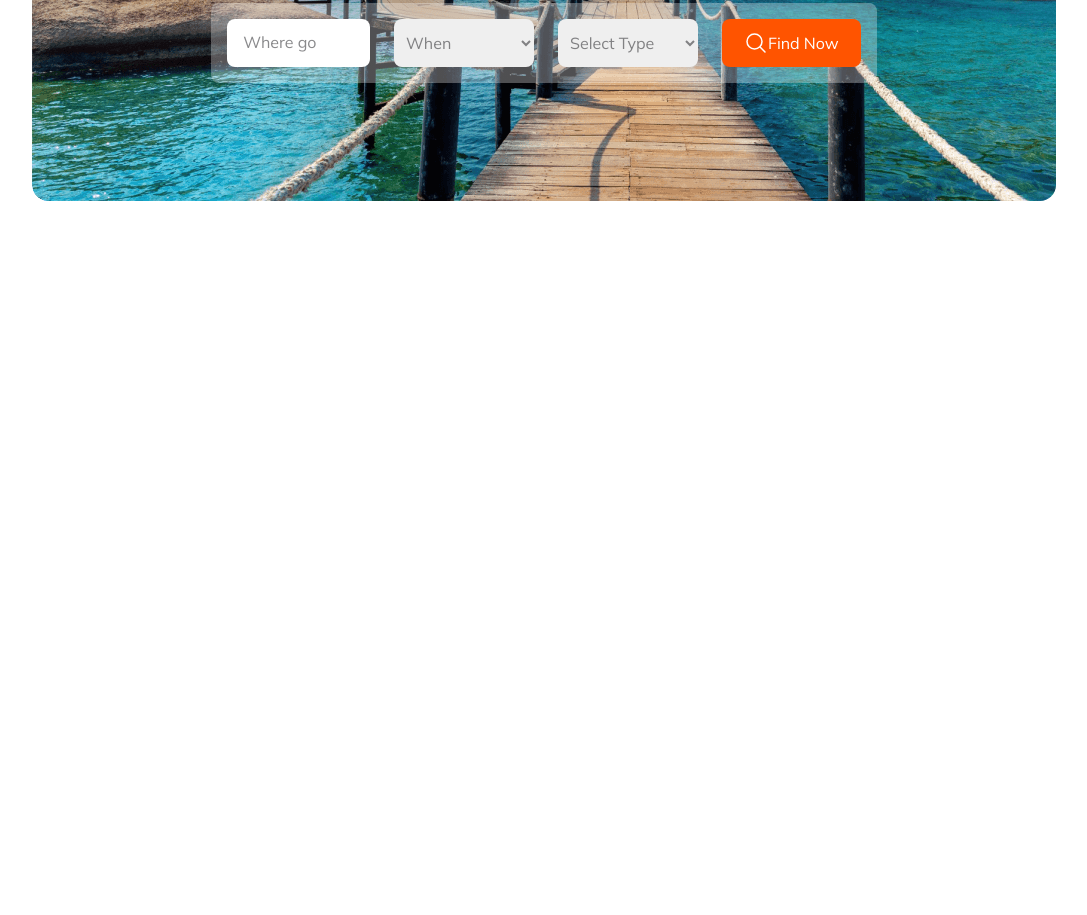
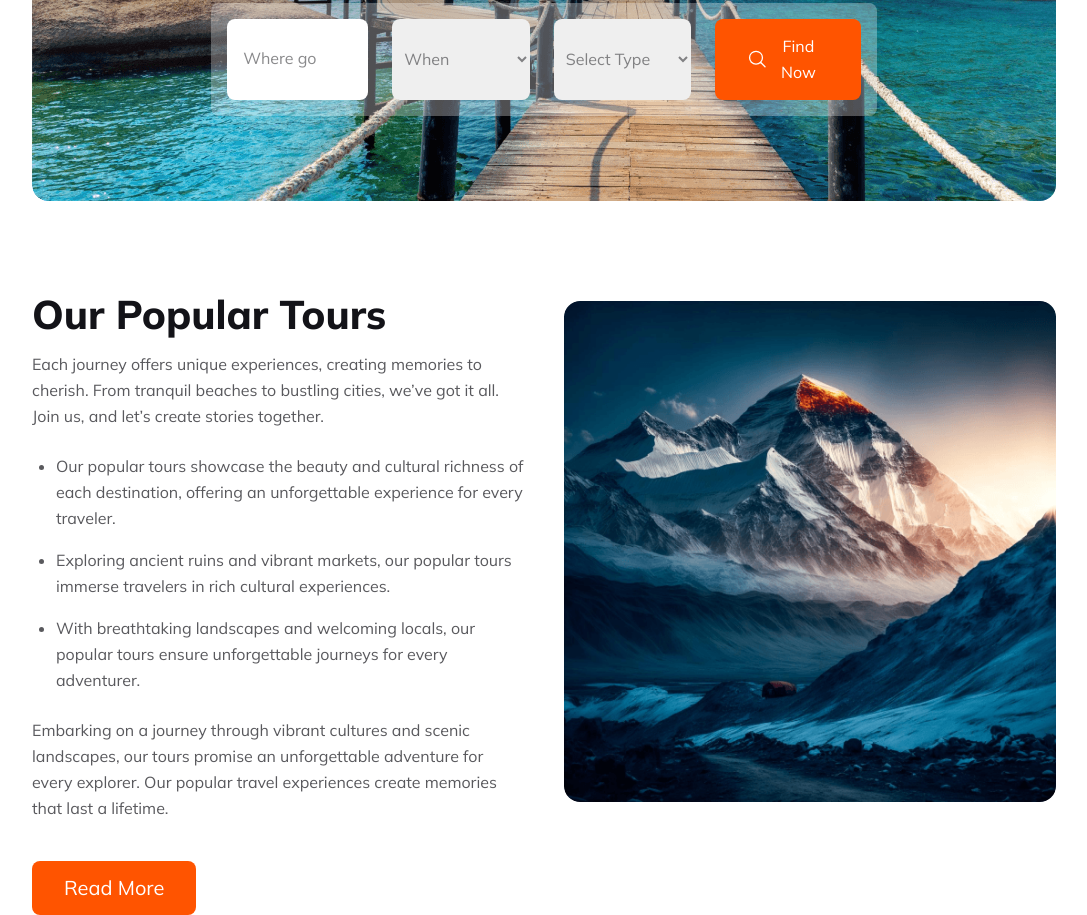
Before and after one commit to ay0-0n/b9-a2, a plain HTML site: page index.html in a window 1280 px wide. Shown: the part 447-1362 px from the top of the page, without its empty margins (96-1183 px from the left). Before the commit the page ends 800 px from the top, so only its background shows below. Drawn offline with Linux system fonts and the light colour scheme.

Commit message:
popular section

```diff
--- a/index.html
+++ b/index.html
@@ -56,7 +56,22 @@
         </section>
 
         <!--PopularTours -->
-
+        <section class="popular">
+            <div class="popular-b1">
+                <h3>Our Popular Tours</h3>
+                <p>Each journey offers unique experiences, creating memories to cherish. From tranquil beaches to bustling cities, we’ve got it all. Join us, and let’s create stories together.</p>
+                <ul>
+                    <li>Our popular tours showcase the beauty and cultural richness of each destination, offering an unforgettable experience for every traveler.</li>
+                    <li>Exploring ancient ruins and vibrant markets, our popular tours immerse travelers in rich cultural experiences.</li>
+                    <li>With breathtaking landscapes and welcoming locals, our popular tours ensure unforgettable journeys for every adventurer.</li>
+                </ul>
+                <p class="popular-p2">Embarking on a journey through vibrant cultures and scenic landscapes, our tours promise an unforgettable adventure for every explorer. Our popular travel experiences create memories that last a lifetime.</p>
+                <button class="btn-primary">Read More</button>
+            </div>
+            <div class="popular-b2">
+                <img src="Images/Rectangle 4.png" alt="">
+            </div>
+        </section>
         <!--Destination -->
         <!--WhyChooseUs -->
         <!--Deals&Discounts -->
--- a/styles/style.css
+++ b/styles/style.css
@@ -28,7 +28,7 @@ header, main{
     color: #FFF;
     font-size: 1.25rem;
     text-align: center;
-
+    padding: 0.9rem 2rem ;
 }
 /* header */
 header{
@@ -143,8 +143,46 @@ header svg{
     margin: 0;
 }
 
+
 /*PopularTours */
+.popular{
+    display: flex;
+    margin-top: 6.25rem;
+    justify-content: space-between;
+}
 
+.popular-b1{
+    width: 48%;
+    color: var(--p-fst);
+    font-size: 1rem;
+    font-weight: 400;
+    line-height: 1.625rem;
+}
+.popular-b1 h3{
+    color: var(--text-black);
+    font-size: 2.5rem;
+    font-weight: 800;
+    margin-bottom: 1.5rem;
+}
+.popular-b1 ul{
+    padding-left: 1.5rem;
+    margin-top: 1.5rem;
+    margin-bottom: 1.5rem;
+}
+.popular-b1 ul li{
+    margin-bottom: 1rem;
+}
+.popular-p2{
+    margin-bottom: 2.5rem;
+    color: var(--p-second);
+}
+.popular-b2{
+    width: 48%;
+}
+.popular-b2 img{
+    width: 100%;
+    border-radius: 16px;
+}
 
 
 
@@ -205,4 +243,14 @@ header svg{
     }
 
     /*PopularTours */
+    .popular{
+        flex-direction: column;
+    }
+    .popular-b1{
+        width: 100%;
+        margin-bottom: 2.5rem;
+    }
+    .popular-b2{
+        width: 100%;
+    }
 }
```
